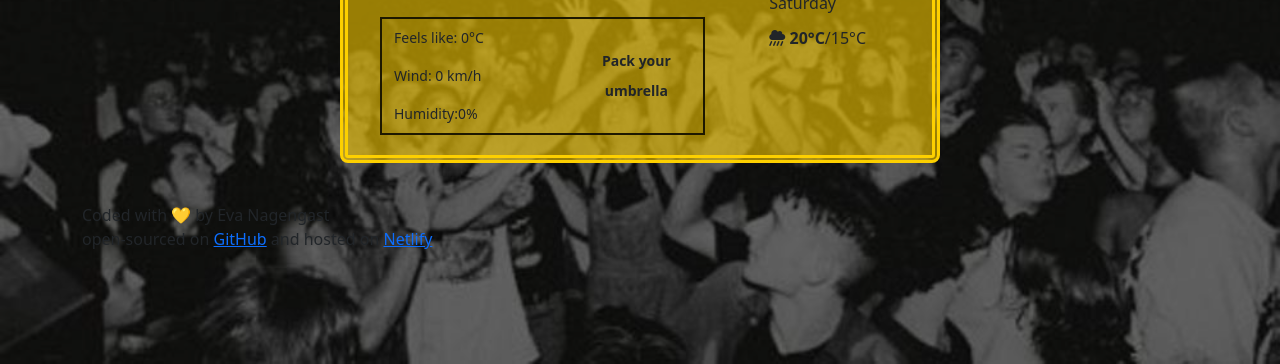
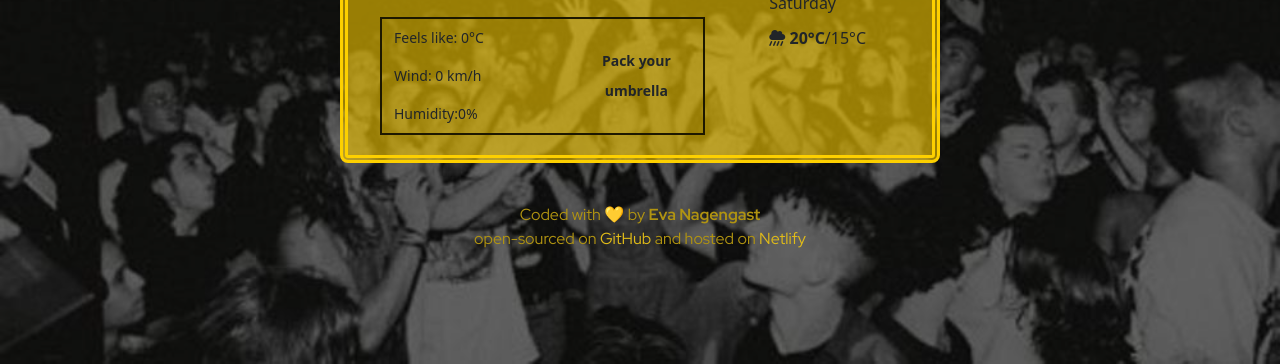
Before and after one commit to EvaNagengast/WeatherOneProject, a plain HTML site: page index.html in a window 1280 px wide. Shown: the part 436-800 px from the top of the page. Drawn offline with nearby package versions, Linux system fonts and the light colour scheme; no server answers.

Commit message:
added CSS
CSS in footer + links

```diff
--- a/index.html
+++ b/index.html
@@ -133,8 +133,8 @@
           </ul>
         </div>
       </div>
-      <footer>Coded with 💛 by Eva Nagengast <br />
-      open-sourced on <a href="https://github.com/EvaNagengast/WeatherOneProject" class="footerlinks">GitHub</a> and hosted on <a href="https://www.netlify.com/" class="footerlinks">Netlify</a> </footer>
+      <div class="footer">Coded with 💛 by <strong>Eva Nagengast </strong><br />
+      open-sourced on <a href="https://github.com/EvaNagengast/WeatherOneProject" class="footerlinks">GitHub</a> and hosted on <a href="https://www.netlify.com/" class="footerlinks">Netlify</a> </div>
     </div>
 
     <!--  -->
--- a/style.css
+++ b/style.css
@@ -85,7 +85,8 @@ h1 {
   font-size: 50px;
   color: #fdd000;
   text-align: center;
- margin: 10px 0 0 0;}
+  margin: 10px 0 0 0;
+}
 .todayWeatherDescription {
   margin: 0 0 20px 0;
   font-size: 17px;
@@ -153,3 +154,14 @@ ul.today {
   line-height: 35px;
   padding-left: 20px;
 }
+
+/* footer */
+.footer {
+  text-align: center;
+  color: #b19411;
+  font-family: "Red Hat Display", sans-serif;
+}
+.footerlinks {
+  color: #e1bc18;
+  text-decoration: none;
+}
```
